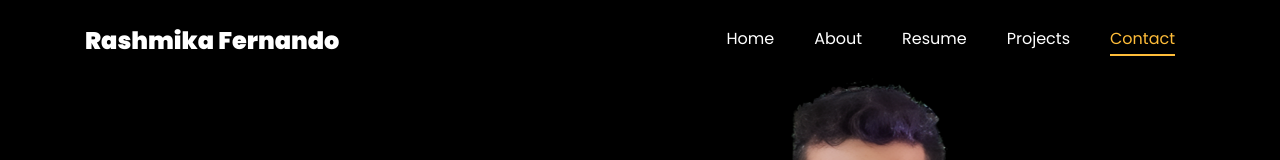
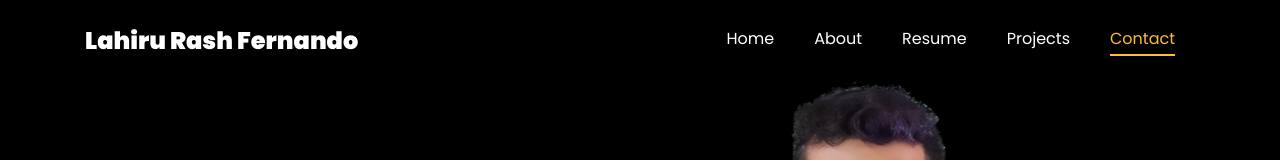
Before and after one commit to rashmika-fdo/rashmika-fdo.github.io, a plain HTML site: page index.html in a window 1280 px wide. Shown: the top 160 px of the page. Drawn offline with Linux system fonts and the light colour scheme; files whose address does not match are found by name.

Commit message:
change of name

```diff
--- a/index.html
+++ b/index.html
@@ -119,7 +119,7 @@
 
     <nav class="navbar navbar-expand-lg navbar-dark ftco_navbar ftco-navbar-light site-navbar-target" id="ftco-navbar">
 	    <div class="container">
-	      <a class="navbar-brand" href="index.html">Rashmika Fernando</a>
+	      <a class="navbar-brand" href="index.html"> Lahiru Rash Fernando</a>
 	      <button class="navbar-toggler js-fh5co-nav-toggle fh5co-nav-toggle" type="button" data-toggle="collapse" data-target="#ftco-nav" aria-controls="ftco-nav" aria-expanded="false" aria-label="Toggle navigation">
 	        <span class="oi oi-menu"></span> Menu
 	      </button>
```
